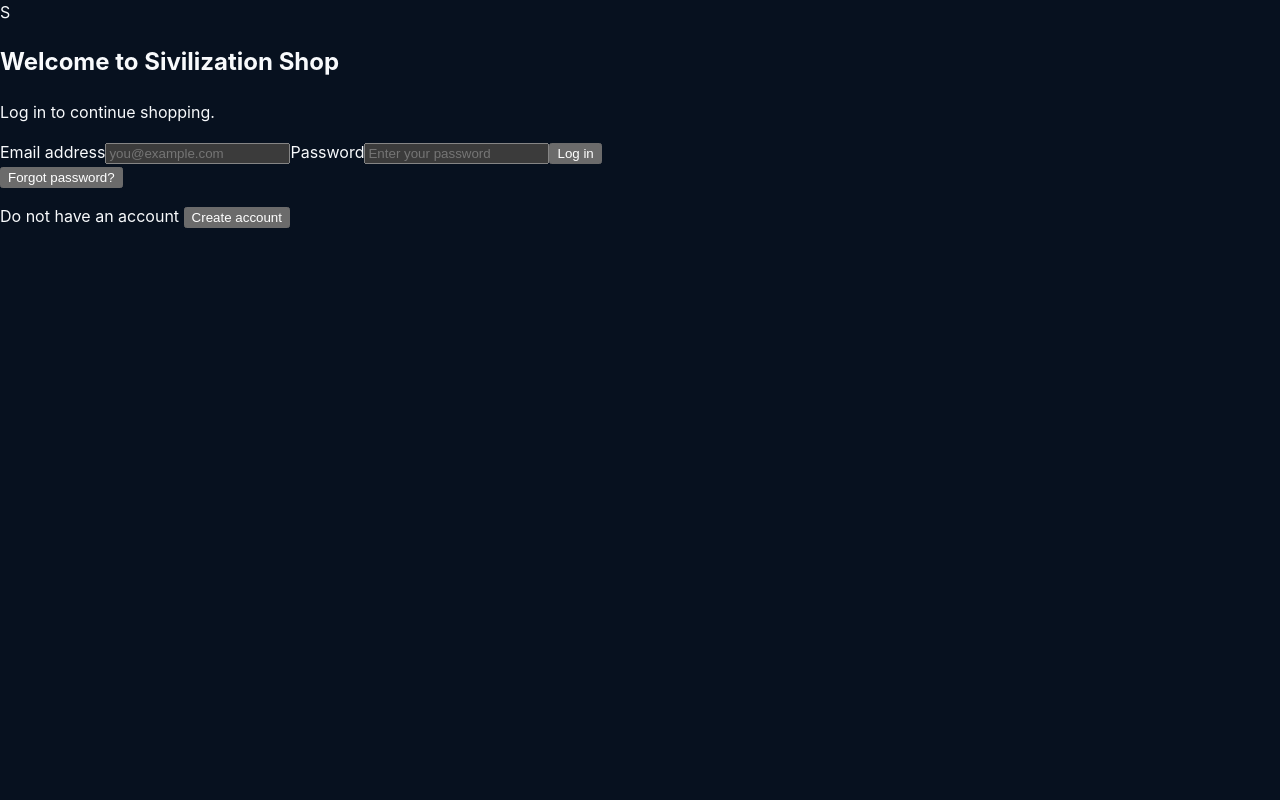
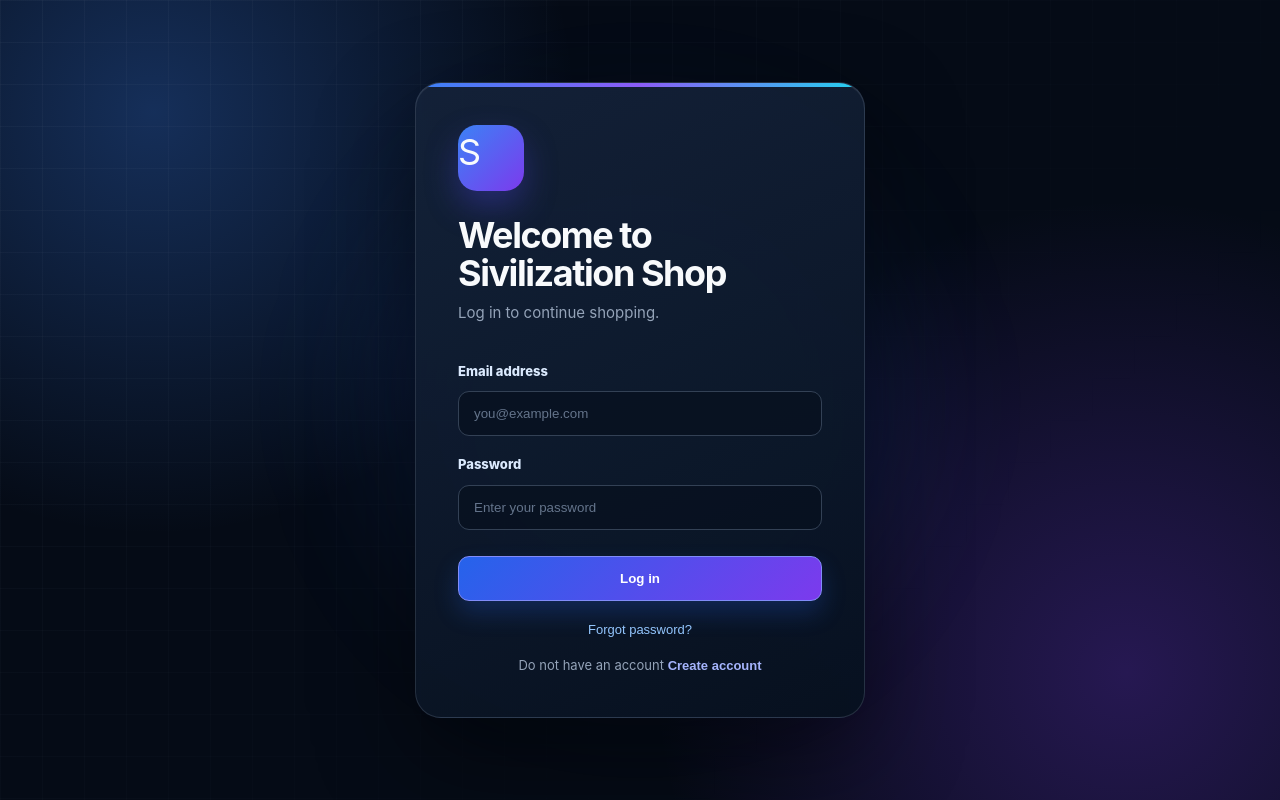
Before and after one commit to Creation-Owner/sivilization-shop, a React (Vite) app: page / in a window 1280 px wide. Built offline with nearby package versions, Linux system fonts and the light colour scheme.

Commit message:
Restore premium login styling

```diff
--- a/src/App.css
+++ b/src/App.css
@@ -1,53 +1,202 @@
 
-/* Premium streaming design: Games */
+/* Premium login repair */
 
-.premium-page { max-width: 1440px; }
-.games-page { padding-top: 32px; }
-.premium-hero { position: relative; min-height: 500px; display: flex; align-items: center; overflow: hidden; border: 1px solid rgba(148,163,184,.16); border-radius: 28px; padding: clamp(34px,6vw,72px); background: linear-gradient(96deg,rgba(3,7,18,.99),rgba(7,17,31,.94) 43%,rgba(11,18,48,.68)),linear-gradient(135deg,#080d25,#22115c 55%,#0e7490); box-shadow: inset 0 1px 0 rgba(255,255,255,.05),0 28px 80px rgba(0,0,0,.35); }
-.games-premium-hero::before { content:""; position:absolute; inset:0; pointer-events:none; background-image:linear-gradient(rgba(129,140,248,.09) 1px,transparent 1px),linear-gradient(90deg,rgba(129,140,248,.09) 1px,transparent 1px); background-size:44px 44px; mask-image:linear-gradient(90deg,transparent,black 60%,black); }
-.premium-hero-content { position:relative; z-index:2; max-width:650px; }
-.premium-hero-content .eyebrow,.premium-section-heading .eyebrow,.premium-card-tag { color:#a5b4fc; }
-.premium-hero h1 { max-width:660px; margin:0; color:#fff; font-size:clamp(44px,6vw,78px); letter-spacing:-.065em; line-height:.95; }
-.premium-hero-description { max-width:560px; margin:24px 0 0; color:#cbd5e1; font-size:18px; line-height:1.7; }
-.premium-hero-stats { display:flex; gap:10px; flex-wrap:wrap; margin-top:26px; }
-.premium-hero-stats span { border:1px solid rgba(165,180,252,.24); border-radius:999px; padding:8px 12px; background:rgba(15,23,42,.54); color:#dbeafe; font-size:12px; font-weight:700; }
-.premium-hero-actions { display:flex; gap:12px; flex-wrap:wrap; margin-top:30px; }
-.premium-primary-button,.premium-secondary-button { border-radius:11px; padding:13px 18px; font-weight:800; transition:transform .2s ease,background .2s ease,border-color .2s ease; }
-.premium-primary-button { border:1px solid #818cf8; background:linear-gradient(135deg,#4f46e5,#2563eb); color:white; box-shadow:0 12px 30px rgba(79,70,229,.32); }
-.premium-primary-button:hover { transform:translateY(-2px); background:linear-gradient(135deg,#6366f1,#3b82f6); }
-.premium-primary-button span,.premium-card-action span { margin-left:8px; }
-.premium-secondary-button { border:1px solid rgba(203,213,225,.34); background:rgba(15,23,42,.58); color:#f8fafc; }
-.premium-secondary-button:hover { transform:translateY(-2px); border-color:#93c5fd; background:#1e3a5f; }
-.premium-hero-glow { position:absolute; border-radius:50%; filter:blur(18px); pointer-events:none; }
-.premium-hero-glow-one { top:-180px; right:5%; width:510px; height:510px; background:rgba(124,58,237,.35); }
-.premium-hero-glow-two { right:24%; bottom:-230px; width:380px; height:380px; background:rgba(14,165,233,.26); }
-.games-hero-showcase { position:absolute; z-index:1; right:clamp(25px,8vw,130px); bottom:15px; width:min(38vw,460px); height:410px; }
-.games-orbit { position:absolute; border:1px solid rgba(165,180,252,.24); border-radius:50%; }
-.games-orbit-large { top:20px; left:20px; width:390px; height:390px; transform:rotate(-24deg); }
-.games-orbit-small { top:80px; left:82px; width:265px; height:265px; border-color:rgba(96,165,250,.38); }
-.games-hero-console { position:absolute; top:94px; left:98px; width:220px; height:170px; border:1px solid rgba(255,255,255,.2); border-radius:28px; padding:15px; background:linear-gradient(145deg,rgba(79,70,229,.92),rgba(15,23,42,.97)); box-shadow:0 30px 60px rgba(0,0,0,.42),inset 0 1px 0 rgba(255,255,255,.24); transform:rotate(12deg); }
-.console-dot { display:inline-block; width:7px; height:7px; margin-right:5px; border-radius:50%; }
-.console-dot-red { background:#fb7185; }.console-dot-yellow { background:#facc15; }.console-dot-green { background:#4ade80; }
-.console-screen { display:grid; height:105px; place-items:center; margin-top:14px; border:1px solid rgba(196,181,253,.35); border-radius:16px; background:radial-gradient(circle at center,rgba(129,140,248,.4),transparent 48%),#081126; color:#e0e7ff; text-align:center; }
-.console-screen span { align-self:end; margin-bottom:-36px; color:#a5b4fc; font-size:10px; font-weight:800; letter-spacing:.25em; }.console-screen strong { font-size:57px; font-weight:400; }
-.games-hero-chip { position:absolute; border:1px solid rgba(191,219,254,.28); border-radius:999px; padding:8px 12px; background:rgba(15,23,42,.82); color:#dbeafe; font-size:12px; font-weight:800; box-shadow:0 12px 28px rgba(0,0,0,.25); }
-.chip-one { top:25px; right:0; }.chip-two { right:10px; bottom:100px; }.chip-three { bottom:14px; left:18px; }
-.premium-content-section { margin-top:58px; }
-.premium-section-heading { display:flex; align-items:end; justify-content:space-between; gap:24px; margin-bottom:24px; }
-.premium-section-heading h2 { margin:5px 0 8px; color:white; font-size:clamp(30px,4vw,42px); letter-spacing:-.04em; }.premium-section-heading p:not(.eyebrow) { margin:0; color:#94a3b8; font-size:15px; }
-.premium-count { border:1px solid #334155; border-radius:999px; padding:9px 13px; background:rgba(15,23,42,.75); color:#cbd5e1; font-size:13px; font-weight:700; white-space:nowrap; }
-.premium-filter-row { display:flex; gap:10px; overflow-x:auto; margin-bottom:28px; padding-bottom:4px; }.premium-filter { flex:0 0 auto; border:1px solid #334155; border-radius:999px; padding:10px 16px; background:rgba(15,23,42,.76); color:#cbd5e1; font-size:13px; font-weight:700; }.premium-filter:hover,.premium-filter.active { border-color:#818cf8; background:rgba(79,70,229,.25); color:white; }
-.premium-game-grid { display:grid; grid-template-columns:repeat(4,minmax(0,1fr)); gap:20px; }
-.premium-game-card { min-width:0; overflow:hidden; border:1px solid #263852; border-radius:18px; background:linear-gradient(165deg,#132137,#0d1728); box-shadow:0 16px 38px rgba(0,0,0,.18); transition:transform .25s ease,border-color .25s ease,box-shadow .25s ease; }.premium-game-card:hover { border-color:#818cf8; transform:translateY(-7px); box-shadow:0 25px 50px rgba(0,0,0,.34); }
-.premium-game-art { position:relative; min-height:255px; display:flex; flex-direction:column; justify-content:space-between; overflow:hidden; padding:15px; background:radial-gradient(circle at 70% 24%,rgba(255,255,255,.34),transparent 12%),radial-gradient(circle at 37% 75%,rgba(124,58,237,.5),transparent 40%),linear-gradient(140deg,var(--game-accent-soft),#0b1222 78%); }
-.premium-game-art::before { content:""; position:absolute; right:-46px; bottom:-62px; width:220px; height:220px; border:1px solid rgba(255,255,255,.22); border-radius:50%; }.premium-game-art::after { content:""; position:absolute; top:48px; left:-28px; width:190px; height:1px; background:linear-gradient(90deg,transparent,rgba(255,255,255,.48),transparent); transform:rotate(-35deg); }
-.premium-card-topline,.premium-card-bottomline { position:relative; z-index:1; display:flex; align-items:center; justify-content:space-between; gap:8px; }.premium-card-tag,.premium-card-bottomline span { border:1px solid rgba(255,255,255,.17); border-radius:999px; padding:6px 9px; background:rgba(2,6,23,.46); color:#e2e8f0; font-size:11px; font-weight:800; }.premium-card-bottomline span:last-child { color:#fde68a; }
-.premium-icon-button { display:grid; width:34px; height:34px; place-items:center; border:1px solid rgba(255,255,255,.16); border-radius:50%; background:rgba(2,6,23,.48); color:white; font-size:19px; }.premium-icon-button:hover,.premium-icon-button.saved { border-color:#fb7185; background:rgba(190,24,93,.72); }
-.premium-game-symbol { position:relative; z-index:1; display:grid; width:96px; height:96px; place-items:center; align-self:center; border:1px solid rgba(255,255,255,.22); border-radius:28px; background:rgba(255,255,255,.09); color:white; font-size:46px; box-shadow:inset 0 1px 0 rgba(255,255,255,.2); transform:rotate(12deg); }.premium-game-symbol span { transform:rotate(-12deg); }
-.premium-game-body { padding:19px; }.premium-game-title-row { display:flex; align-items:start; justify-content:space-between; gap:12px; }.premium-game-title-row h3 { margin:0; color:white; font-size:19px; }.premium-price { color:#c7d2fe; font-size:14px; font-weight:800; white-space:nowrap; }.premium-game-description { min-height:62px; margin:10px 0 0; color:#94a3b8; font-size:13px; line-height:1.55; }.premium-game-meta { display:flex; justify-content:space-between; gap:8px; margin-top:15px; color:#64748b; font-size:11px; }
-.premium-card-action { width:100%; margin-top:18px; border:1px solid rgba(129,140,248,.5); border-radius:10px; padding:11px 13px; background:rgba(79,70,229,.16); color:#c7d2fe; font-size:13px; font-weight:800; text-align:left; }.premium-card-action:hover { border-color:#818cf8; background:rgba(79,70,229,.36); color:white; }.premium-card-action span { float:right; }
-.premium-feature-strip { display:grid; grid-template-columns:repeat(3,minmax(0,1fr)); gap:16px; margin-top:54px; padding:20px; border:1px solid #263852; border-radius:18px; background:linear-gradient(100deg,rgba(30,41,59,.82),rgba(15,23,42,.55)); }.premium-feature-strip > div { display:flex; align-items:center; gap:13px; min-width:0; padding:10px; }.premium-feature-icon { display:grid; width:42px; height:42px; flex:0 0 auto; place-items:center; border:1px solid rgba(129,140,248,.32); border-radius:12px; background:rgba(79,70,229,.16); color:#c7d2fe; font-size:20px; }.premium-feature-strip strong { display:block; color:white; font-size:14px; }.premium-feature-strip p { margin:4px 0 0; color:#94a3b8; font-size:12px; line-height:1.45; }
-.premium-notice { margin:22px 0 0; border:1px solid rgba(96,165,250,.28); border-radius:10px; padding:13px 15px; background:rgba(30,58,95,.36); color:#bfdbfe; font-size:14px; }
-@media (max-width:1120px) { .premium-game-grid { grid-template-columns:repeat(2,minmax(0,1fr)); } .games-hero-showcase { right:10px; opacity:.74; transform:scale(.85); transform-origin:bottom right; } }
-@media (max-width:800px) { .premium-hero { min-height:530px; align-items:flex-end; } .games-hero-showcase { right:-38px; bottom:-32px; opacity:.38; transform:scale(.72); } .premium-feature-strip { grid-template-columns:1fr; } }
-@media (max-width:560px) { .games-page { padding-inline:16px; } .premium-hero { min-height:500px; padding:30px 24px; border-radius:20px; } .premium-hero h1 { font-size:46px; } .premium-section-heading { align-items:flex-start; flex-direction:column; } .premium-game-grid { grid-template-columns:1fr; } .games-hero-showcase { display:none; } }
+.login-page {
+  position: relative;
+  min-height: 100vh;
+  display: grid;
+  place-items: center;
+  overflow: hidden;
+  padding: 32px 20px;
+  background:
+    radial-gradient(circle at 12% 14%, rgba(59, 130, 246, 0.3), transparent 32%),
+    radial-gradient(circle at 88% 84%, rgba(124, 58, 237, 0.28), transparent 36%),
+    #050b16;
+}
+
+.login-page::before {
+  content: "";
+  position: absolute;
+  inset: 0;
+  pointer-events: none;
+  background-image:
+    linear-gradient(rgba(148, 163, 184, 0.06) 1px, transparent 1px),
+    linear-gradient(90deg, rgba(148, 163, 184, 0.06) 1px, transparent 1px);
+  background-size: 42px 42px;
+  mask-image: linear-gradient(135deg, black, transparent 75%);
+}
+
+.login-page::after {
+  content: "";
+  position: absolute;
+  width: 480px;
+  height: 480px;
+  border-radius: 50%;
+  background: rgba(37, 99, 235, 0.18);
+  filter: blur(70px);
+  pointer-events: none;
+}
+
+.login-card {
+  position: relative;
+  z-index: 1;
+  width: min(450px, 100%);
+  overflow: hidden;
+  border: 1px solid rgba(148, 163, 184, 0.2);
+  border-radius: 26px;
+  padding: 42px;
+  background: linear-gradient(155deg, rgba(20, 34, 57, 0.96), rgba(7, 17, 31, 0.96));
+  box-shadow:
+    0 35px 100px rgba(0, 0, 0, 0.48),
+    inset 0 1px 0 rgba(255, 255, 255, 0.08);
+  text-align: left;
+}
+
+.login-card::before {
+  content: "";
+  position: absolute;
+  top: 0;
+  left: 0;
+  right: 0;
+  height: 4px;
+  background: linear-gradient(90deg, #3b82f6, #8b5cf6, #22d3ee);
+}
+
+.login-card .logo {
+  width: 66px;
+  height: 66px;
+  margin: 0 0 26px;
+  border-radius: 19px;
+  background: linear-gradient(135deg, #3b82f6, #7c3aed);
+  box-shadow: 0 15px 32px rgba(79, 70, 229, 0.34);
+  font-size: 36px;
+}
+
+.login-card h1 {
+  max-width: 350px;
+  margin: 0 0 10px;
+  color: #f8fafc;
+  font-size: clamp(29px, 5vw, 36px);
+  letter-spacing: -0.04em;
+  line-height: 1.05;
+}
+
+.login-card .subtitle {
+  margin: 0 0 28px;
+  color: #94a3b8;
+  font-size: 15px;
+  line-height: 1.5;
+}
+
+.login-card form {
+  display: grid;
+  gap: 10px;
+  text-align: left;
+}
+
+.login-card label {
+  margin-top: 9px;
+  color: #dbeafe;
+  font-size: 13px;
+  font-weight: 800;
+}
+
+.login-card input {
+  width: 100%;
+  border: 1px solid #334155;
+  border-radius: 11px;
+  padding: 14px 15px;
+  background: rgba(7, 17, 31, 0.76);
+  color: white;
+  outline: none;
+  transition: border-color 0.2s ease, box-shadow 0.2s ease;
+}
+
+.login-card input::placeholder {
+  color: #64748b;
+}
+
+.login-card input:focus {
+  border-color: #60a5fa;
+  box-shadow: 0 0 0 4px rgba(59, 130, 246, 0.15);
+}
+
+.login-card form button[type="submit"] {
+  width: 100%;
+  margin-top: 16px;
+  border: 1px solid #818cf8;
+  border-radius: 11px;
+  padding: 14px 16px;
+  background: linear-gradient(135deg, #2563eb, #7c3aed);
+  color: white;
+  font-weight: 800;
+  box-shadow: 0 12px 25px rgba(37, 99, 235, 0.24);
+  transition: transform 0.2s ease, filter 0.2s ease;
+}
+
+.login-card form button[type="submit"]:hover:not(:disabled) {
+  filter: brightness(1.12);
+  transform: translateY(-2px);
+}
+
+.login-card form button[type="submit"]:disabled {
+  cursor: not-allowed;
+  opacity: 0.6;
+}
+
+.login-card .forgot-button {
+  display: block;
+  margin: 20px auto 18px;
+  border: 0;
+  background: transparent;
+  color: #93c5fd;
+  font-size: 13px;
+}
+
+.login-card .forgot-button:hover {
+  color: white;
+}
+
+.login-card .signup-text {
+  margin: 0;
+  color: #94a3b8;
+  font-size: 13px;
+  text-align: center;
+}
+
+.login-card .signup-button {
+  display: inline;
+  border: 0;
+  padding: 0;
+  background: transparent;
+  color: #a5b4fc;
+  font-size: inherit;
+  font-weight: 800;
+}
+
+.login-card .signup-button:hover {
+  background: transparent;
+  color: #c4b5fd;
+}
+
+.login-card .auth-message {
+  margin: 20px 0 0;
+  border: 1px solid rgba(251, 191, 36, 0.25);
+  border-radius: 10px;
+  padding: 12px 13px;
+  background: rgba(120, 53, 15, 0.22);
+  color: #fde68a;
+  font-size: 13px;
+  line-height: 1.4;
+}
+
+@media (max-width: 520px) {
+  .login-page {
+    padding: 18px;
+  }
+
+  .login-card {
+    padding: 32px 24px;
+    border-radius: 22px;
+  }
+}
```
